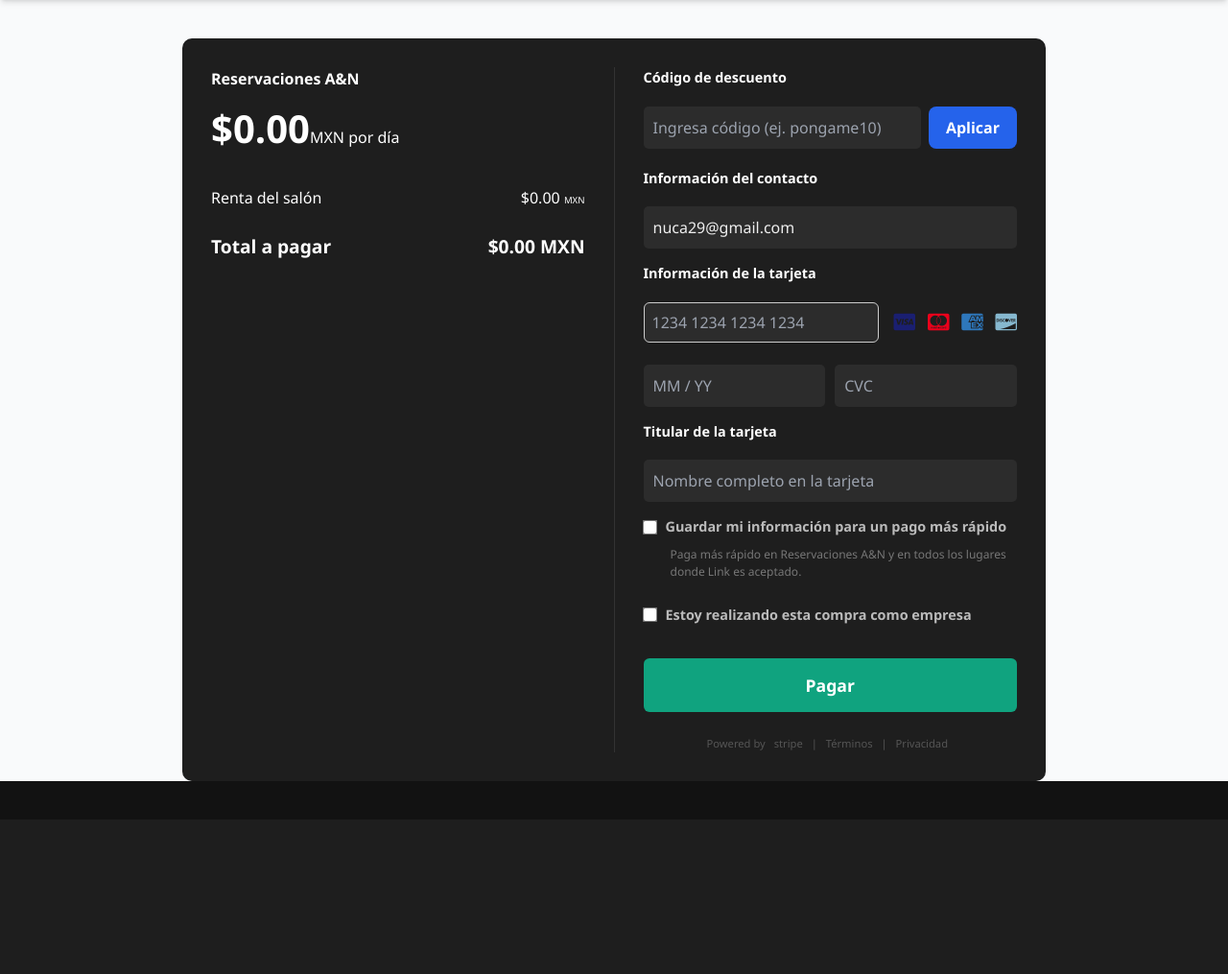
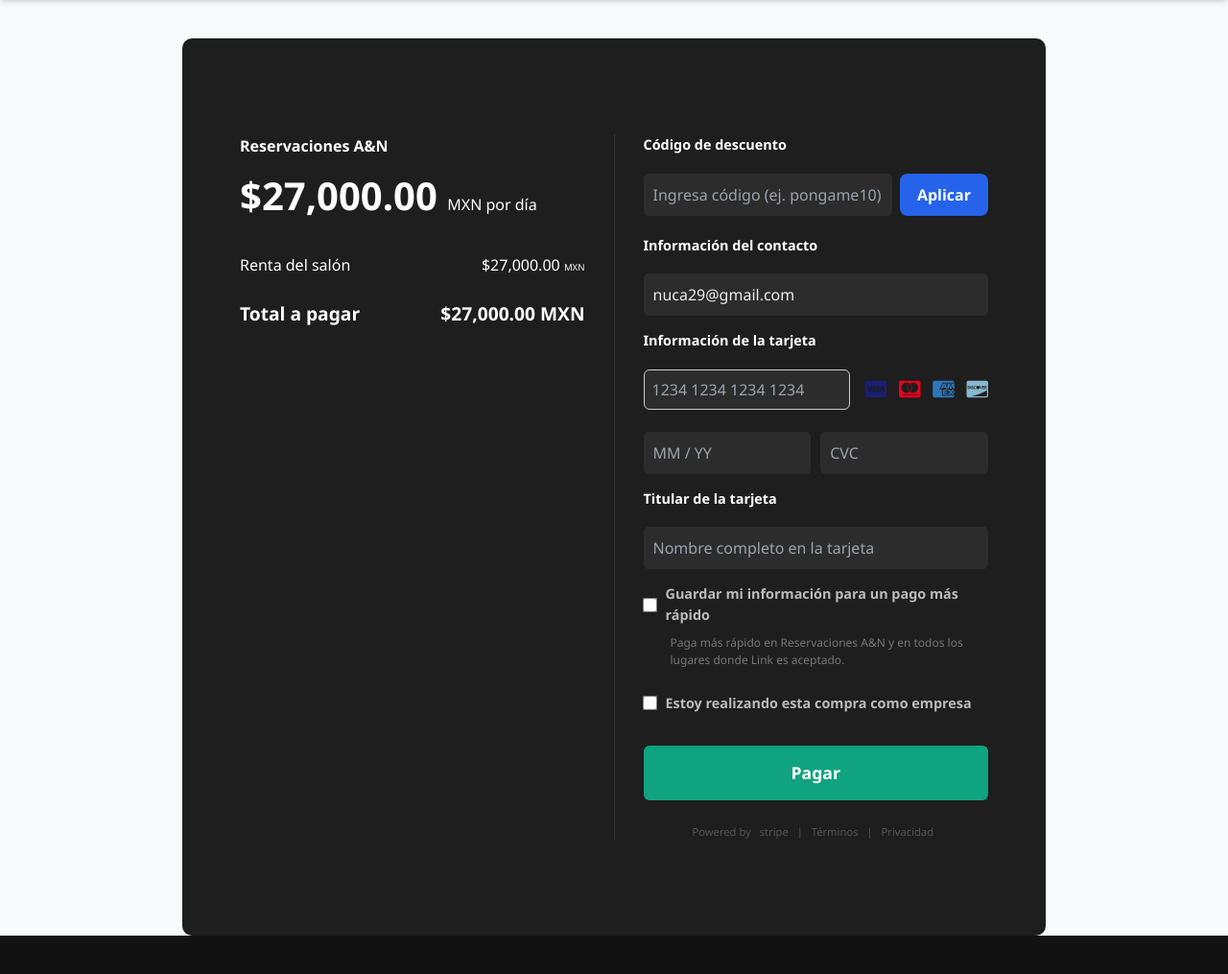
Before and after one commit to JNucamendiMorales/Reservaciones-A-N, a Django app: page /pago/2/ in a window 1280 px wide. Shown: the part 74-1089 px from the top of the page at 96% size. Before the commit the page ends 888 px from the top, so only its background shows below. Run offline with Django 5.2, Linux system fonts and the light colour scheme; a user stored in the database is signed in; data comes from the database, SQL or seed files in the repository; some libraries are stand-ins or nearby versions.

Commit message:
Commit final

```diff
--- a/myapp/templates/theme/confirmacion_pago.html
+++ b/myapp/templates/theme/confirmacion_pago.html
@@ -100,14 +100,14 @@
     doc.setFont("helvetica", "bold");
     doc.text("Total pagado:", leftMargin, verticalPos);
     doc.setFont("helvetica", "normal");
-    doc.text(`$${{ total_final|floatformat:2|default:"0.00" }} MXN`, leftMargin + 40, verticalPos);
+    doc.text(`${{ total_final|floatformat:2|default:"0.00" }} MXN`, leftMargin + 40, verticalPos);
 
     {% if descuento_aplicado and descuento_aplicado != "0" %}
       verticalPos += 10;
       doc.setFont("helvetica", "bold");
       doc.text("Descuento aplicado:", leftMargin, verticalPos);
       doc.setFont("helvetica", "normal");
-      doc.text(`$${{ descuento_aplicado|floatformat:2 }} MXN (Código: {{ codigo_ingresado|upper }})`, leftMargin + 60, verticalPos);
+      doc.text(`${{ descuento_aplicado|floatformat:2 }} MXN (Código: {{ codigo_ingresado|upper }})`, leftMargin + 60, verticalPos);
     {% endif %}
 
     verticalPos += 20;
--- a/myapp/templates/theme/pago.html
+++ b/myapp/templates/theme/pago.html
@@ -143,12 +143,21 @@
 
 <div class="container">
   <!-- Left summary panel -->
+  <div class="container">
+  <!-- Left summary panel -->
   <div class="left-panel">
     <h2>Reservaciones A&N</h2>
-    <div class="price-big">${{ total|intcomma }}<span style="font-weight: 400; font-size: 1rem;">MXN por día</span></div>
+
+    <!-- Precio original por día -->
+<div class="price-big">
+  ${{ precio_original_por_dia|intcomma }}
+  <span style="font-weight: 400; font-size: 1rem;">MXN por día</span>
+</div>
+
+<!-- Precio total sin descuento -->
 <div class="line-item">
   <span>Renta del salón</span>
-      <span>${{ total|intcomma }} <span style="font-size: 0.6em;">MXN</span></span>
+  <span>${{ total_original|intcomma }} <span style="font-size: 0.6em;">MXN</span></span>
 </div>
 
 {% if descuento_aplicado > 0 %}
@@ -156,6 +165,7 @@
     <span>Descuento ({{ codigo_ingresado|upper }})</span>
     <span>- ${{ descuento_aplicado|intcomma }} MXN</span>
   </div>
+
   <div class="line-item total">
     <span>Total a pagar</span>
     <span>${{ total_final|intcomma }} MXN</span>
@@ -163,9 +173,10 @@
 {% else %}
   <div class="line-item total">
     <span>Total a pagar</span>
-      <span>${{ total|intcomma }} MXN</span>
+    <span>${{ total_original|intcomma }} MXN</span>
   </div>
 {% endif %}
+
   </div>
 
   <!-- Right form panel -->
--- a/myapp/views.py
+++ b/myapp/views.py
@@ -229,10 +229,10 @@ def crear_reserva(request, salon_id):
 @login_required
 def vista_pago(request, reserva_id):
     reserva = get_object_or_404(Reservacion, id=reserva_id)
-    print(f"Reserva ID en vista_pago: {reserva.id}")  # Debug para ver si llega bien
-    salon = reserva.salon  # obtener el salón relacionado
+    salon = reserva.salon
 
-    total_original = Decimal(reserva.precio_total)
+    # Si reserva tiene precio_total lo usamos, si no usamos precio del salón
+    total_original = Decimal(reserva.precio_total) if reserva.precio_total else Decimal(salon.precio)
     codigo_ingresado = ''
     descuento_aplicado = Decimal('0')
     total_final = total_original
@@ -240,9 +240,10 @@ def vista_pago(request, reserva_id):
     context = {
         "reserva": reserva,
         "salon": salon,
+        "precio_original_por_dia": salon.precio,
         "total_original": total_original,
-        "total": total_original,
-        "total_final":total_final,
+        "total": total_original,       # total sin descuento
+        "total_final": total_final,    # total con descuento (igual al original acá)
         "codigo_ingresado": codigo_ingresado,
         "descuento_aplicado": descuento_aplicado,
     }
@@ -260,21 +261,27 @@ def procesar_pago(request):
         return redirect('home')
 
     reserva = get_object_or_404(Reservacion, id=reserva_id)
-    total_original = reserva.precio_total if reserva.precio_total else reserva.salon.precio
+    salon = reserva.salon
+
+    total_original = Decimal(reserva.precio_total) if reserva.precio_total else Decimal(salon.precio)
 
     codigo = request.POST.get("codigo_descuento", "").strip()
     aplicar_descuento = request.POST.get("aplicar_descuento")
     realizar_pago = request.POST.get("realizar_pago")
 
     descuento_aplicado = Decimal('0')
-    total = Decimal(str(total_original))
+    total = total_original
 
     if aplicar_descuento:
         if codigo.lower() == "pongame10":
             descuento_aplicado = total * Decimal('0.10')
             total = total - descuento_aplicado
+
         context = {
             "reserva": reserva,
+            "salon": salon,
+            "precio_original_por_dia": salon.precio,
+            "total_original": total_original,
             "total": total,
             "total_final": total,
             "descuento_aplicado": descuento_aplicado,
@@ -323,18 +330,18 @@ def resumen_reserva(request, salon_id, fecha):
         }
     )
 
-    precio_original = float(salon.precio)
-    descuento_aplicado = 0.0
+    precio_original = Decimal(salon.precio)
+    descuento_aplicado = Decimal('0')
     total_final = precio_original
     codigo_ingresado = ''
 
     if request.method == "POST" and 'codigo_descuento' in request.POST:
         codigo_ingresado = request.POST.get('codigo_descuento', '').strip()
         if codigo_ingresado.lower() == 'pongame10':
-            descuento_aplicado = round(precio_original * 0.10, 2)
-            total_final = round(precio_original - descuento_aplicado, 2)
+            descuento_aplicado = (precio_original * Decimal('0.10')).quantize(Decimal('0.01'))
+            total_final = (precio_original - descuento_aplicado).quantize(Decimal('0.01'))
 
-    # Guardar precio total actualizado en la reserva--------------------------------------------------------------------------------------
+    # Guardar precio total actualizado en la reserva
     reserva.precio_total = total_final
     reserva.save()
 
@@ -342,14 +349,14 @@ def resumen_reserva(request, salon_id, fecha):
         'reserva': reserva,
         'salon': salon,
         'fecha_reserva': fecha_reserva,
+        'precio_original_por_dia': precio_original,
         'total_original': precio_original,
-        "total":total_final,
+        "total": total_final,
         'descuento_aplicado': descuento_aplicado,
         'total_final': total_final,
         'codigo_ingresado': codigo_ingresado,
     }
     return render(request, 'theme/pago.html', contexto)
-
 
 #Confirmacion del pago---------------------------------------------------------------------------------------------------------------------
 @login_required
--- a/mysite/settings.py
+++ b/mysite/settings.py
@@ -137,7 +137,7 @@ AUTH_PASSWORD_VALIDATORS = [
 # Internationalization
 # https://docs.djangoproject.com/en/5.2/topics/i18n/
 
-LANGUAGE_CODE = 'en-us'
+LANGUAGE_CODE = 'es-mx'
 
 TIME_ZONE = 'UTC'
 
```
Also changed, not shown: myapp/templates/theme/comprobante_pdf.html (added). Lines whose indentation alone changed are shown as unchanged.
